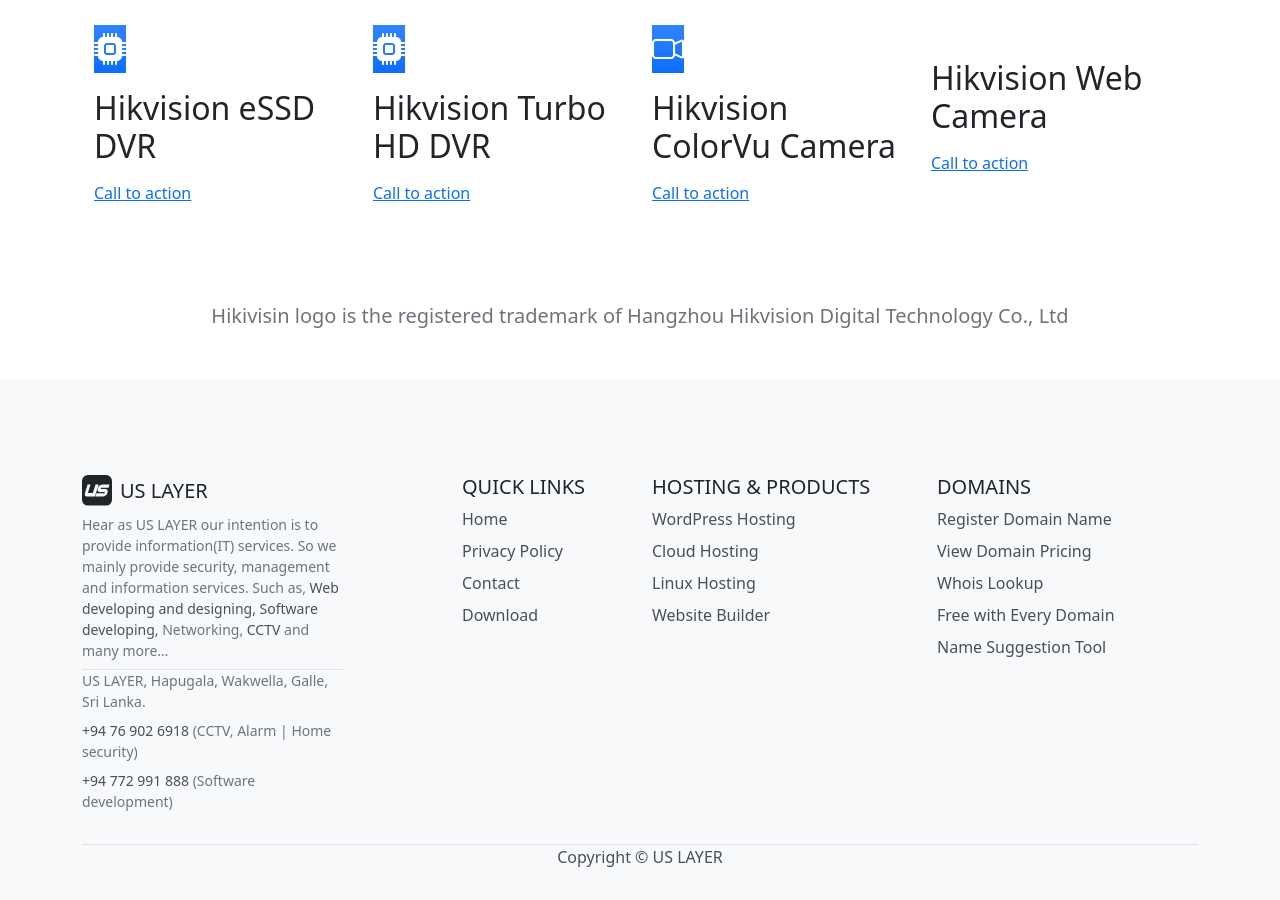
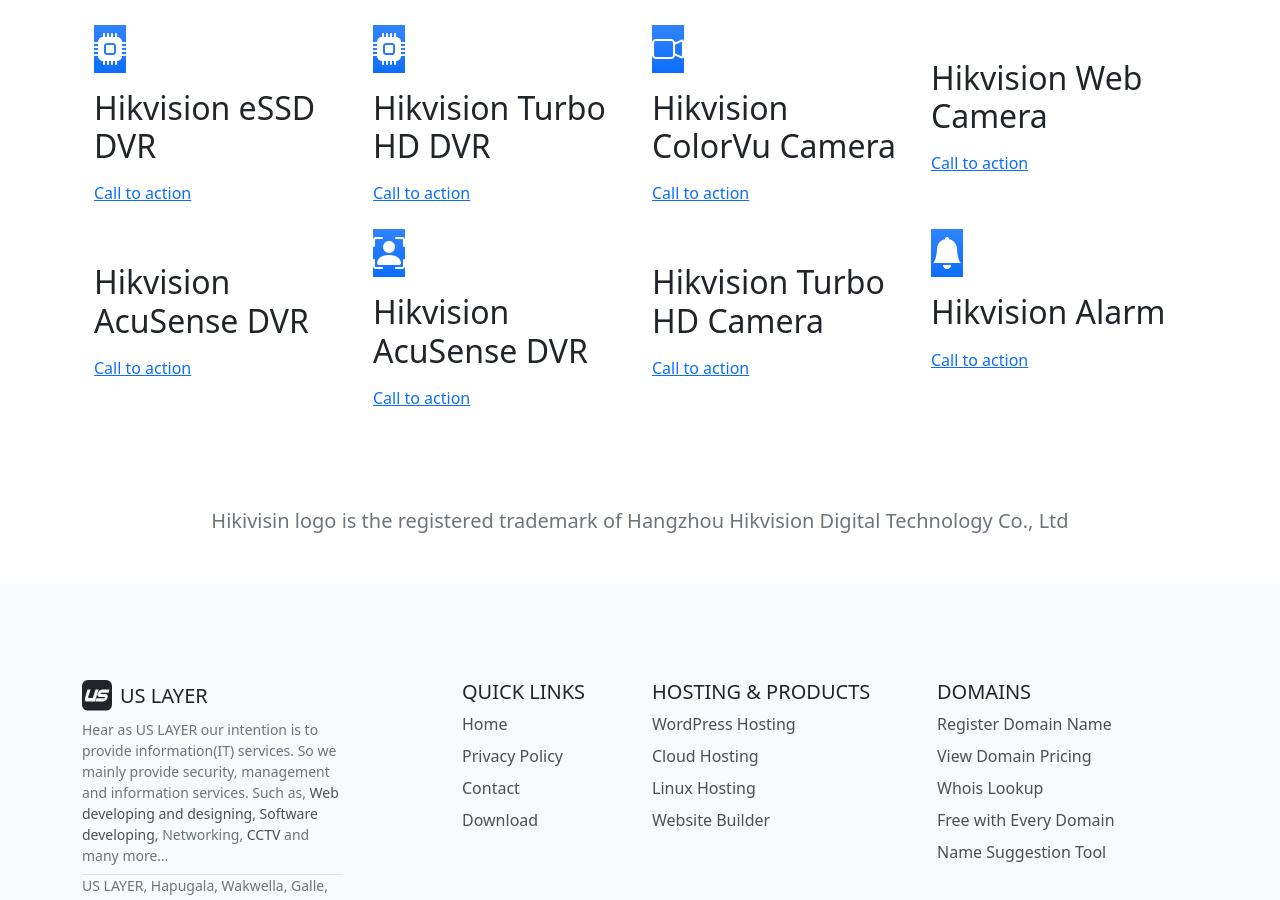
Before and after one commit to uslayer/uslayer.github.io, a Jekyll site: the page built from pages/hikvision-products.md, in a window 1280 px wide and 900 px high, scrolled down 854 px. Built offline with Jekyll 4.4.1, drawn with Linux system fonts in a browser that asks for light colours.

Commit message:
Update hikvision-products.md

```diff
--- a/pages/hikvision-products.md
+++ b/pages/hikvision-products.md
@@ -65,6 +65,50 @@
           <svg class="bi" width="1em" height="1em"><use xlink:href="#chevron-right"></use></svg>
         </a>
       </div>
+      <div class="feature col">
+        <div class="feature-icon d-inline-flex align-items-center justify-content-center text-bg-primary bg-gradient fs-2 mb-3">
+          <i class="bi bi-webcam-fill"></i>
+        </div>
+        <h3 class="fw-light fs-2">Hikvision  AcuSense DVR</h3>
+        <p></p>
+        <a href="#" class="icon-link d-inline-flex align-items-center">
+          Call to action
+          <svg class="bi" width="1em" height="1em"><use xlink:href="#chevron-right"></use></svg>
+        </a>
+      </div>
+      <div class="feature col">
+        <div class="feature-icon d-inline-flex align-items-center justify-content-center text-bg-primary bg-gradient fs-2 mb-3">
+          <i class="bi bi-person-bounding-box"></i>
+        </div>
+        <h3 class="fw-light fs-2">Hikvision AcuSense DVR</h3>
+        <p></p>
+        <a href="#" class="icon-link d-inline-flex align-items-center">
+          Call to action
+          <svg class="bi" width="1em" height="1em"><use xlink:href="#chevron-right"></use></svg>
+        </a>
+      </div>
+      <div class="feature col">
+        <div class="feature-icon d-inline-flex align-items-center justify-content-center text-bg-primary bg-gradient fs-2 mb-3">
+          <i class="bi bi-webcam-fill"></i>
+        </div>
+        <h3 class="fw-light fs-2">Hikvision Turbo HD Camera</h3>
+        <p></p>
+        <a href="#" class="icon-link d-inline-flex align-items-center">
+          Call to action
+          <svg class="bi" width="1em" height="1em"><use xlink:href="#chevron-right"></use></svg>
+        </a>
+      </div>
+      <div class="feature col">
+        <div class="feature-icon d-inline-flex align-items-center justify-content-center text-bg-primary bg-gradient fs-2 mb-3">
+          <i class="bi bi-bell-fill"></i>
+        </div>
+        <h3 class="fw-light fs-2">Hikvision Alarm</h3>
+        <p></p>
+        <a href="#" class="icon-link d-inline-flex align-items-center">
+          Call to action
+          <svg class="bi" width="1em" height="1em"><use xlink:href="#chevron-right"></use></svg>
+        </a>
+      </div>
     </div>
 </div>
 
```
